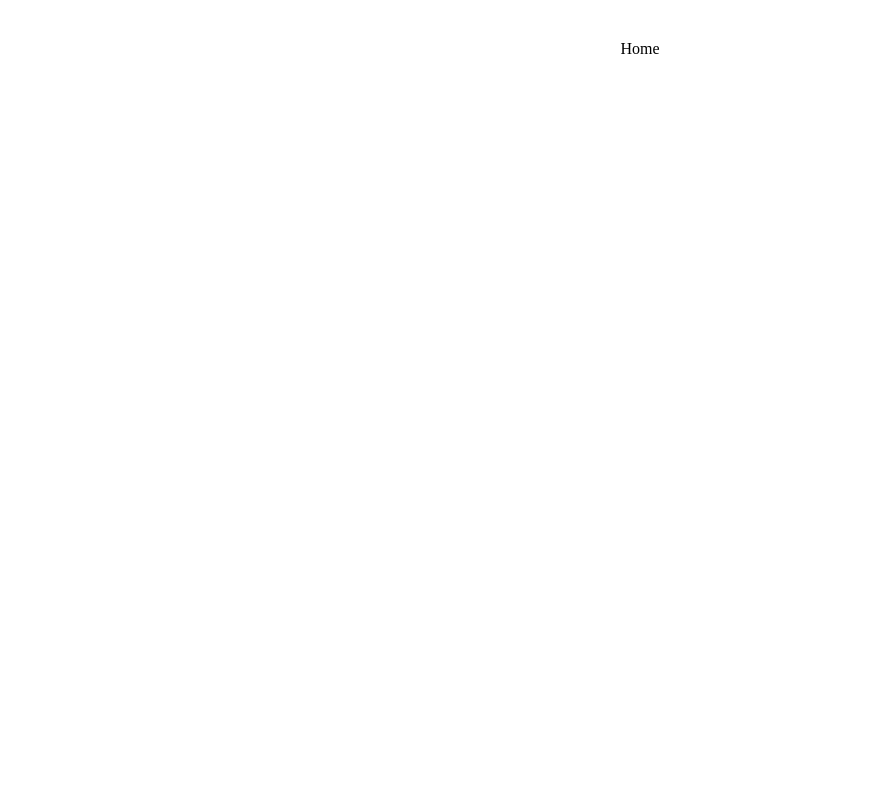
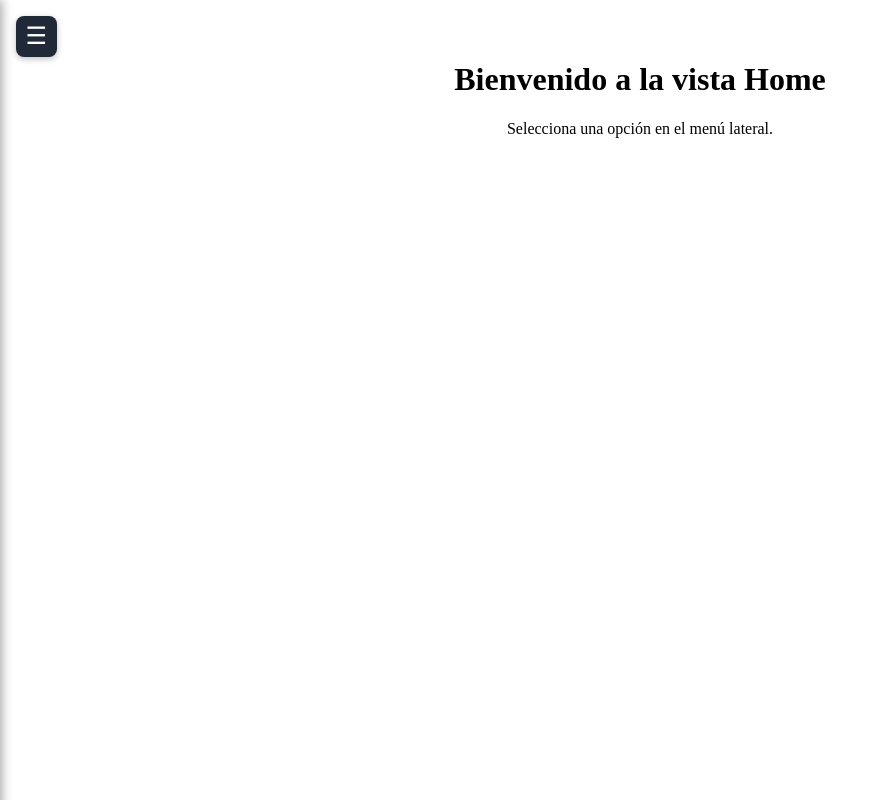
Before and after one commit to salvadorfr/gate_group_project, a React (Vite) app in the folder gategroup-front/: page / in a window 1280 px wide. Shown: the whole page, without its empty margins (0-888 px from the left). Built offline with nearby package versions, Linux system fonts and the light colour scheme.

Commit message:
Added the sidebar(proto)

```diff
--- a/gategroup-front/src/Views/Home.jsx
+++ b/gategroup-front/src/Views/Home.jsx
@@ -1,9 +1,22 @@
-import React from 'react'
+import React from "react";
+import Sidebar from "../componentes/SideBar";
 
 function Home() {
+  const menuItems = [
+    { key: "inicio", label: "Inicio", href: "#", active: true },
+    { key: "reportes", label: "Reportes", href: "#reportes" },
+    { key: "config", label: "Configuración", href: "#config" },
+  ];
+
   return (
-    <div>Home</div>
-  )
+    <div className="home-container">
+      <Sidebar items={menuItems} header="Panel Principal" />
+      <main className="home-content">
+        <h1>Bienvenido a la vista Home</h1>
+        <p>Selecciona una opción en el menú lateral.</p>
+      </main>
+    </div>
+  );
 }
 
-export default Home
+export default Home;
--- /dev/null
+++ b/gategroup-front/src/componentes/SideBar.css
@@ -0,0 +1,76 @@
+/* Panel */
+.sidebar {
+  position: fixed;
+  top: 0;
+  left: 0;
+  width: 260px;
+  height: 100vh;
+  background: #1f2937;        /* gris oscuro */
+  color: #fff;
+  transform: translateX(-100%); /* oculto por defecto */
+  transition: transform 0.3s ease;
+  z-index: 1050;               /* debajo del botón, encima del overlay */
+  padding: 1rem;
+  box-shadow: 2px 0 10px rgba(0,0,0,0.35);
+  overflow-y: auto;
+}
+.sidebar.is-open {
+  transform: translateX(0);
+}
+
+/* Overlay */
+.sidebar__overlay {
+  position: fixed;
+  inset: 0;
+  background: rgba(0,0,0,.45);
+  z-index: 1000;             /* debajo del panel (1050) y del botón (1100) */
+}
+
+/* Botón hamburguesa */
+.sidebar__toggle {
+  position: fixed;
+  top: 1rem;
+  left: 1rem;
+  z-index: 1100;             /* por encima del overlay */
+  font-size: 1.5rem;
+  background: #1f2937;
+  color: #fff;
+  border: none;
+  border-radius: 8px;
+  padding: .4rem .6rem;
+  cursor: pointer;
+  box-shadow: 0 2px 6px rgba(0,0,0,.25);
+}
+.sidebar__toggle:hover { background: #374151; }
+
+/* Header */
+.sidebar__header {
+  display: flex;
+  justify-content: space-between;
+  align-items: center;
+  font-weight: 600;
+  margin-bottom: 1rem;
+}
+.sidebar__close {
+  background: transparent;
+  color: #fff;
+  border: none;
+  font-size: 1.4rem;
+  cursor: pointer;
+}
+
+/* Nav */
+.sidebar__nav { display: flex; flex-direction: column; gap: .5rem; }
+.sidebar__link {
+  display: flex; align-items: center; gap: .5rem;
+  color: #e5e7eb; text-decoration: none;
+  padding: .5rem .6rem; border-radius: 8px;
+  transition: background-color .2s, color .2s;
+}
+.sidebar__link:hover { background: #374151; color: #fff; }
+.sidebar__link.is-active { background: #4b5563; color: #fff; }
+.sidebar__icon { width: 1.1rem; display: inline-flex; justify-content: center; }
+.sidebar__badge {
+  margin-left: auto; background: #10b981; color: #052e22;
+  padding: 0 .5rem; border-radius: 999px; font-size: .75rem; font-weight: 700;
+}
--- /dev/null
+++ b/gategroup-front/src/componentes/SideBar.jsx
@@ -0,0 +1,68 @@
+import { useState, useEffect } from "react";
+import "./sidebar.css";
+
+export default function Sidebar({
+  items = [],
+  header = "Menú",
+  defaultOpen = false,
+}) {
+  const [open, setOpen] = useState(!!defaultOpen); // cerrado por defecto
+
+  // Cerrar con Escape
+  useEffect(() => {
+    const onKey = (e) => {
+      if (e.key === "Escape") setOpen(false);
+    };
+    window.addEventListener("keydown", onKey);
+    return () => window.removeEventListener("keydown", onKey);
+  }, []);
+
+  return (
+    <>
+      {/* Botón hamburguesa (siempre por encima del overlay) */}
+      <button
+        className={`sidebar__toggle ${open ? "is-active" : ""}`}
+        aria-label={open ? "Cerrar menú" : "Abrir menú"}
+        aria-expanded={open}
+        onClick={() => setOpen(v => !v)}
+      >
+        ☰
+      </button>
+
+      {/* Overlay: solo cuando está abierto; clic cierra */}
+      {open && <div className="sidebar__overlay" onClick={() => setOpen(false)} />}
+
+      {/* Panel lateral */}
+      <aside
+        className={`sidebar ${open ? "is-open" : ""}`}
+        aria-hidden={!open}
+      >
+        <div className="sidebar__header">
+          <span>{header}</span>
+          <button
+            className="sidebar__close"
+            onClick={() => setOpen(false)}
+            aria-label="Cerrar menú"
+          >
+            ×
+          </button>
+        </div>
+
+        <nav className="sidebar__nav" aria-label="Navegación principal">
+          {items.map((item) => (
+            <a
+              key={item.key ?? item.href ?? item.label}
+              href={item.href ?? "#"}
+              className={`sidebar__link ${item.active ? "is-active" : ""}`}
+              onClick={item.onClick}
+            >
+              {item.icon && <span className="sidebar__icon">{item.icon}</span>}
+              <span>{item.label}</span>
+              {item.badge && <span className="sidebar__badge">{item.badge}</span>}
+            </a>
+          ))}
+        </nav>
+      </aside>
+    </>
+  );
+}
```
